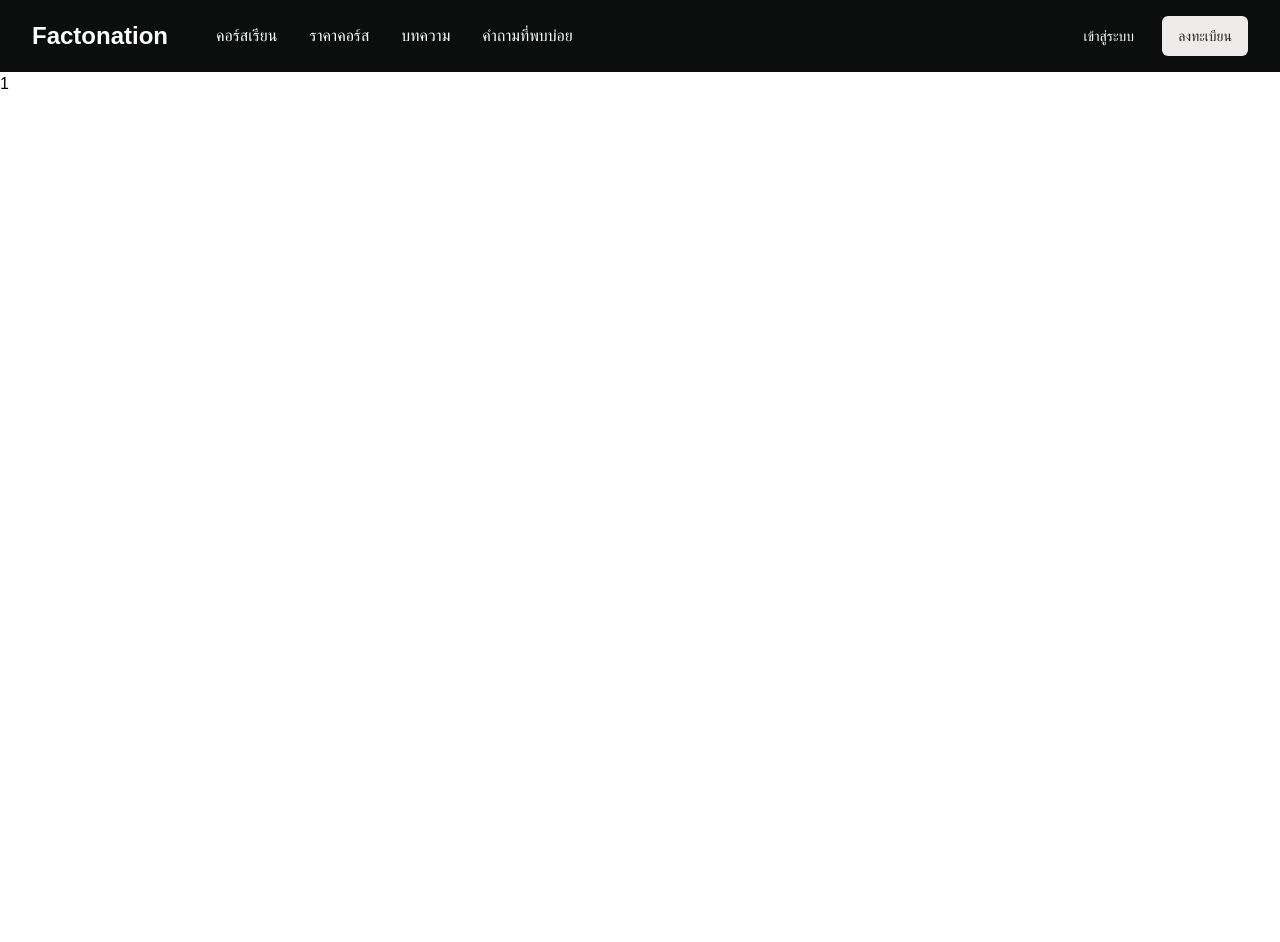
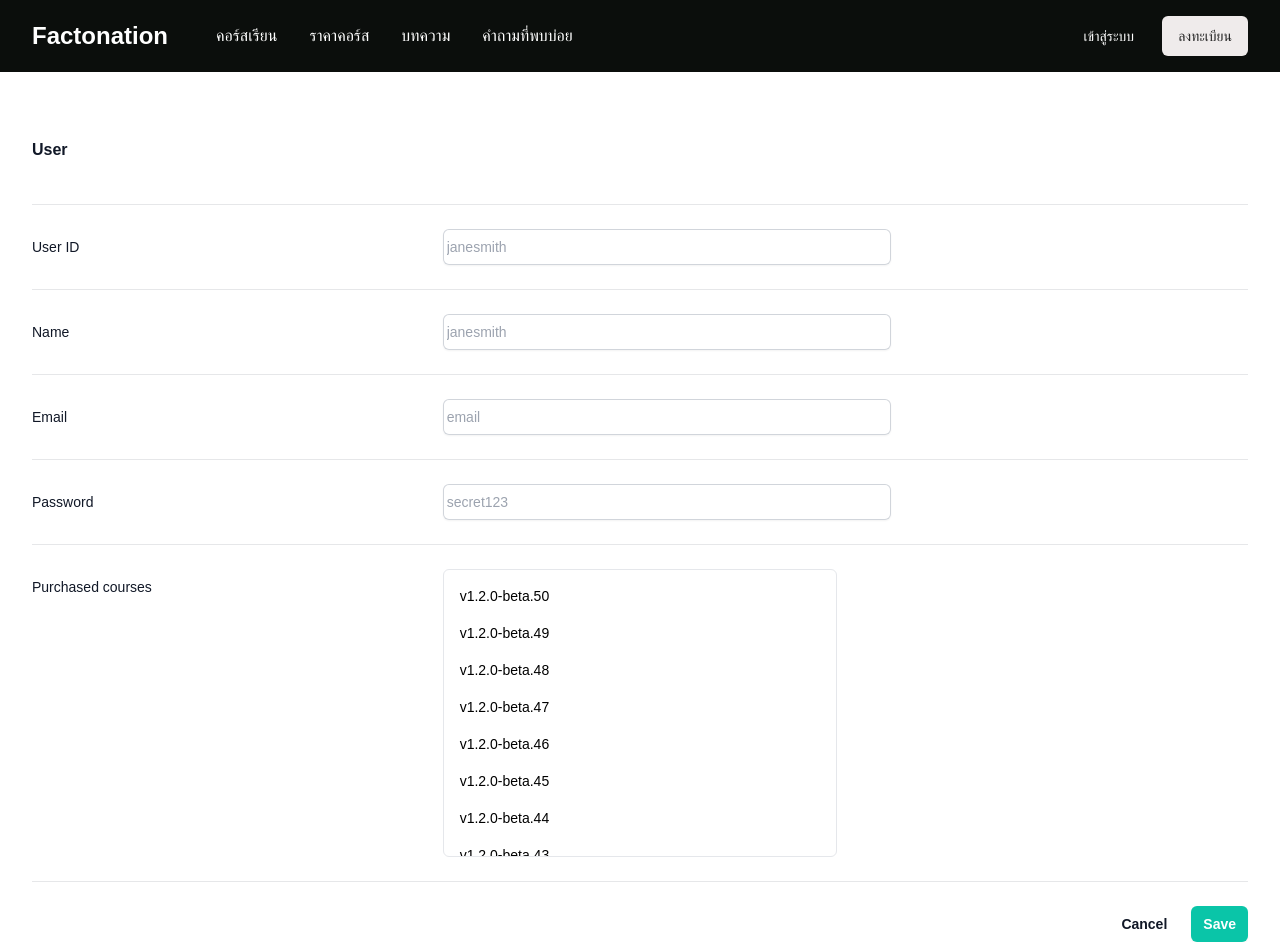
Before and after one commit to mamaKiera/factonation-backup, a Next.js app: page /admin/users/1 in a window 1280 px wide. Before the commit the page ends 800 px from the top, so only its background shows below. Built offline with nearby package versions, Linux system fonts and the light colour scheme; a web font is replaced by a local one.

Commit message:
feat:login, register

```diff
--- a/src/app/(auth)/sign-in/page.tsx
+++ b/src/app/(auth)/login/page.tsx
@@ -17,25 +17,11 @@ import { useState } from "react";
 
 interface UserAuthFormProps extends React.HTMLAttributes<HTMLDivElement> {}
 
-const Page: FC<UserAuthFormProps> = async ({
-  className,
-  ...props
-}) => {
-  const [isLoading, setIsLoading] = useState<boolean>(false);
-
-  async function onSubmit(event: React.SyntheticEvent) {
-    event.preventDefault();
-    setIsLoading(true);
-
-    setTimeout(() => {
-      setIsLoading(false);
-    }, 3000);
-  }
-
+const Page: FC<UserAuthFormProps> =  () => {
   return (
     <div className="flex min-h-screen flex-1">
 
-        <UserAuthForm page={UserAuthFormPage.SignIn}  />
+        <UserAuthForm page={UserAuthFormPage.LogIn}  />
         <div className="relative hidden w-0 flex-1 lg:block">
           <Image
             className="absolute inset-0 h-full w-full object-cover"
--- a/src/app/(auth)/sign-up/page.tsx
+++ b/src/app/(auth)/register/page.tsx
@@ -28,15 +28,13 @@ const Page: FC<UserAuthFormProps> = async ({className,
 
   return (
   <div className="flex min-h-screen flex-1">
-
-    <UserAuthForm page={UserAuthFormPage.SignUp} />
+    <UserAuthForm page={UserAuthFormPage.Register} />
     <div className="relative hidden w-0 flex-1 lg:block">
       <Image
         className="absolute inset-0 h-full w-full object-cover"
         src={loginImage}
         alt="" />
     </div>
-
   </div>
   )
 };
--- a/src/app/admin/users/[id]/page.tsx
+++ b/src/app/admin/users/[id]/page.tsx
@@ -1,3 +1,136 @@
-export default function Page({ params }: { params: { id: string } }) {
-    return <h1>{params.id}</h1>
+"use client";
+
+//import { getCourse } from "@/lib/getCourse";
+import * as React from "react"
+import { FC } from "react";
+import { ScrollArea } from "@/components/ui/scroll-area"
+import { Separator } from "@/components/ui/separator"
+
+interface pageProps {
+    params: {
+      userId: string;
+    };
   }
+
+  const page: FC<pageProps> = async ({ params: { userId } }) => {
+
+    const tags = Array.from({ length: 50 }).map(
+        (_, i, a) => `v1.2.0-beta.${a.length - i}`
+      )
+
+    return (
+    <form className="ml-8 mt-16 mr-8">
+      <div className="space-y-12 sm:space-y-16">
+        <div>
+          <h2 className="text-base font-semibold leading-7 text-gray-900">User</h2>
+
+          <div className="mt-10 space-y-8 border-b border-gray-900/10 pb-12 sm:space-y-0 sm:divide-y sm:divide-gray-900/10 sm:border-t sm:pb-0">
+
+          <div className="sm:grid sm:grid-cols-3 sm:items-start sm:gap-4 sm:py-6">
+              <label htmlFor="userid" className="block text-sm font-medium leading-6 text-gray-900 sm:pt-1.5">
+                User ID
+              </label>
+              <div className="mt-2 sm:col-span-2 sm:mt-0">
+                <div className="flex rounded-md shadow-sm ring-1 ring-inset ring-gray-300 focus-within:ring-2 focus-within:ring-inset focus-within:ring-indigo-600 sm:max-w-md">
+                  <input
+                    type="text"
+                    name="userid"
+                    id="userid"
+                    className="block flex-1 border-0 bg-transparent py-1.5 pl-1 text-gray-900 placeholder:text-gray-400 focus:ring-0 sm:text-sm sm:leading-6"
+                    placeholder="janesmith"
+                  />
+                </div>
+              </div>
+            </div>
+
+            <div className="sm:grid sm:grid-cols-3 sm:items-start sm:gap-4 sm:py-6">
+              <label htmlFor="name" className="block text-sm font-medium leading-6 text-gray-900 sm:pt-1.5">
+                Name
+              </label>
+              <div className="mt-2 sm:col-span-2 sm:mt-0">
+                <div className="flex rounded-md shadow-sm ring-1 ring-inset ring-gray-300 focus-within:ring-2 focus-within:ring-inset focus-within:ring-indigo-600 sm:max-w-md">
+                  <input
+                    type="text"
+                    name="name"
+                    id="name"
+                    autoComplete="name"
+                    className="block flex-1 border-0 bg-transparent py-1.5 pl-1 text-gray-900 placeholder:text-gray-400 focus:ring-0 sm:text-sm sm:leading-6"
+                    placeholder="janesmith"
+                  />
+                </div>
+              </div>
+            </div>
+
+            <div className="sm:grid sm:grid-cols-3 sm:items-start sm:gap-4 sm:py-6">
+              <label htmlFor="email" className="block text-sm font-medium leading-6 text-gray-900 sm:pt-1.5">
+                Email
+              </label>
+              <div className="mt-2 sm:col-span-2 sm:mt-0">
+                <div className="flex rounded-md shadow-sm ring-1 ring-inset ring-gray-300 focus-within:ring-2 focus-within:ring-inset focus-within:ring-indigo-600 sm:max-w-md">
+                  <input
+                    type="email"
+                    name="email"
+                    id="email"
+                    autoComplete="email"
+                    className="block flex-1 border-0 bg-transparent py-1.5 pl-1 text-gray-900 placeholder:text-gray-400 focus:ring-0 sm:text-sm sm:leading-6"
+                    placeholder="email"
+                  />
+                </div>
+              </div>
+            </div>
+
+            <div className="sm:grid sm:grid-cols-3 sm:items-start sm:gap-4 sm:py-6">
+              <label htmlFor="password" className="block text-sm font-medium leading-6 text-gray-900 sm:pt-1.5">
+                Password
+              </label>
+              <div className="mt-2 sm:col-span-2 sm:mt-0">
+                <div className="flex rounded-md shadow-sm ring-1 ring-inset ring-gray-300 focus-within:ring-2 focus-within:ring-inset focus-within:ring-indigo-600 sm:max-w-md">
+                  <input
+                    type="text"
+                    name="password"
+                    id="password"
+                    autoComplete="password"
+                    className="block flex-1 border-0 bg-transparent py-1.5 pl-1 text-gray-900 placeholder:text-gray-400 focus:ring-0 sm:text-sm sm:leading-6"
+                    placeholder="secret123"
+                  />
+                </div>
+              </div>
+            </div>
+
+            <div className="sm:grid sm:grid-cols-3 sm:items-start sm:gap-4 sm:py-6">
+            <label htmlFor="purchased courses" className="block text-sm font-medium leading-6 text-gray-900 sm:pt-1.5">
+                Purchased courses
+              </label>
+            <ScrollArea className="block w-full max-w-2xl h-72 rounded-md border">
+            <div className="p-4">
+                {tags.map((tag) => (
+                <React.Fragment  key={tag}>
+                    <div className="text-sm">
+                    {tag}
+                    </div>
+                    <Separator className="my-2" />
+                </React.Fragment>
+                ))}
+            </div>
+            </ScrollArea>
+            </div>
+          </div>
+        </div>
+        </div>
+
+        <div className="mt-6 flex items-center justify-end gap-x-6">
+          <button type="button" className="text-sm font-semibold leading-6 text-gray-900">
+            Cancel
+          </button>
+          <button
+            type="submit"
+            className="rounded-md bg-primary-button px-3 py-2 text-sm font-semibold text-white shadow-sm hover:bg-accent focus-visible:outline focus-visible:outline-2 focus-visible:outline-offset-2 focus-visible:outline-indigo-600">
+            Save
+        </button>
+      </div>
+    </form>
+
+    );
+  };
+
+  export default page;
--- a/src/app/layout.tsx
+++ b/src/app/layout.tsx
@@ -3,6 +3,7 @@ import { Inter } from "next/font/google";
 import { cn } from "../lib/utils";
 import Navbar from "@/components/Navbar";
 // import { QueryClient, QueryClientProvider } from "@tanstack/react-query";
+import { AuthProvider } from "@/contexts/authContext";
 
 
 import {IBM_Plex_Sans_Thai} from 'next/font/google'
@@ -24,11 +25,12 @@ export default function RootLayout({
   return (
 
     <html lang="en" className={cn(imb_plex_sans_thai.className)}>
-
-      <body className={cn("min-h-screen mx-auto")}>
-        <Navbar />
-        {children}
-      </body>
+      <AuthProvider>
+        <body className={cn("min-h-screen mx-auto")}>
+          <Navbar />
+          {children}
+        </body>
+      </AuthProvider>
       {/* </QueryClientProvider> */}
     </html>
   );
--- /dev/null
+++ b/src/contexts/authContext.tsx
@@ -0,0 +1,76 @@
+'use client';
+
+import React, { createContext, useContext, useState, useEffect } from "react";
+
+export interface IAuthContext {
+    isLoggedIn: boolean,
+    username: string | null,
+    login: (username: string, password: string) => Promise<unknown>,
+    logout: () => void
+}
+
+const AuthContext = createContext<IAuthContext>({} as IAuthContext);
+
+export const AuthProvider = ({ children }: any): React.ReactNode => {
+
+  //const token = localStorage.getItem('token')
+    const [token, setToken] = useState('')
+    useEffect(() => {
+      const storedToken = localStorage.getItem('token');
+      if (storedToken) {
+        setToken(storedToken);
+      }
+    }, [])
+
+    // const user = localStorage.getItem('user')
+    const [user, setUser] = useState('')
+    useEffect(() => {
+      const storedUser = localStorage.getItem('user');
+      if (storedUser) {
+        setUser(storedUser);
+      }
+    }, [])
+
+    const [isLoggedIn, setIsLoggedIn] = useState(!!token)
+    const [username, setUsername] = useState(user)
+
+    const login = async (username: string, password: string) => {
+        const loginInfo = { username, password }
+        try {
+          const res = await fetch(`http://localhost:8000/login`, {
+            method: 'POST',
+            headers: {
+              'Content-Type': 'application/json',
+            },
+            body: JSON.stringify(loginInfo),
+          })
+          const data = await res.json()
+          if (data.statusCode === 401) {
+            throw new Error(data.message)
+          }
+
+          localStorage.setItem('token', data.token)
+          localStorage.setItem('user', username)
+          setIsLoggedIn(true)
+          setUsername(username)
+        } catch (err: any) {
+          throw new Error(err.message)
+        }
+    }
+
+    const logout = () => {
+        localStorage.removeItem('token')
+        setToken('')
+        localStorage.removeItem('user')
+        setIsLoggedIn(false)
+        setUsername('')
+    }
+
+    return (
+        <AuthContext.Provider value={{ isLoggedIn, username, login, logout }}>
+            {children}
+        </AuthContext.Provider>
+    )
+}
+
+export const useAuthContext = () => useContext(AuthContext)
--- a/src/lib/validation/auth.ts
+++ /dev/null
@@ -1,5 +0,0 @@
-import * as z from "zod";
-
-export const userAuthSchema = z.object({
-  email: z.string().email(),
-});
--- a/tsconfig.json
+++ b/tsconfig.json
@@ -24,6 +24,6 @@
       "@/*": ["./src/*"]
     }
   },
-  "include": ["next-env.d.ts", "**/*.ts", "**/*.tsx", ".next/types/**/*.ts"],
+  "include": ["next-env.d.ts", "**/*.ts", "**/*.tsx", ".next/types/**/*.ts", "src/contexts/authContext.tsx"],
   "exclude": ["node_modules"]
 }
```
Also changed, not shown: src/components/UserAuthForm.tsx (+55 -12 lines).
